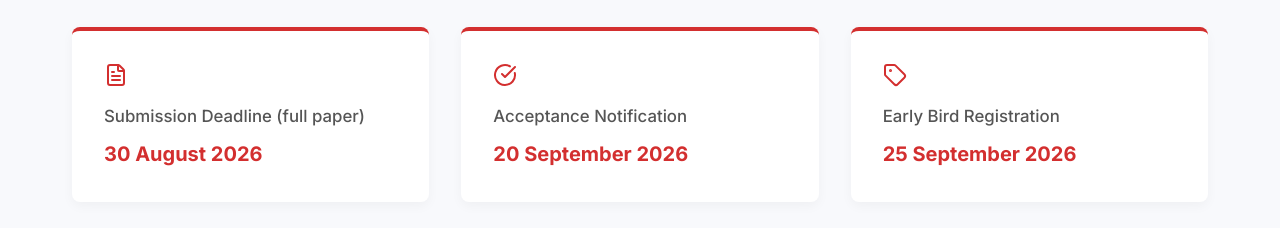
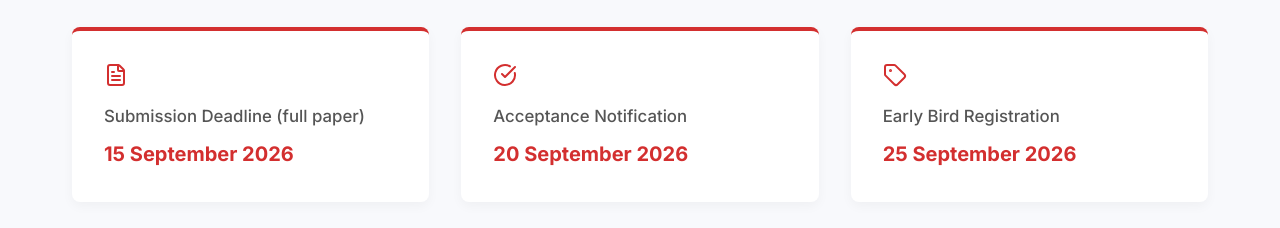
Before and after one commit to heytechie/IBCD-, a React (Vite) app: page /#/ in a window 1280 px wide. Shown: the part 960-1188 px from the top of the page. Built offline with nearby package versions, Linux system fonts and the light colour scheme; a web font is replaced by a local one.

Commit message:
Updated Dates

```diff
--- a/src/data/content.js
+++ b/src/data/content.js
@@ -42,7 +42,7 @@ export const paymentDetails = {
 };
 
 export const importantDates = [
-  { title: "Submission Deadline (full paper)", date: "30 August 2026", icon: "file" },
+  { title: "Submission Deadline (full paper)", date: "15 September 2026", icon: "file" },
   { title: "Acceptance Notification", date: "20 September 2026", icon: "check" },
   { title: "Early Bird Registration", date: "25 September 2026", icon: "tag" },
   { title: "International Conference Dates", date: "15-16 Oct 2026", icon: "calendar" }
```
